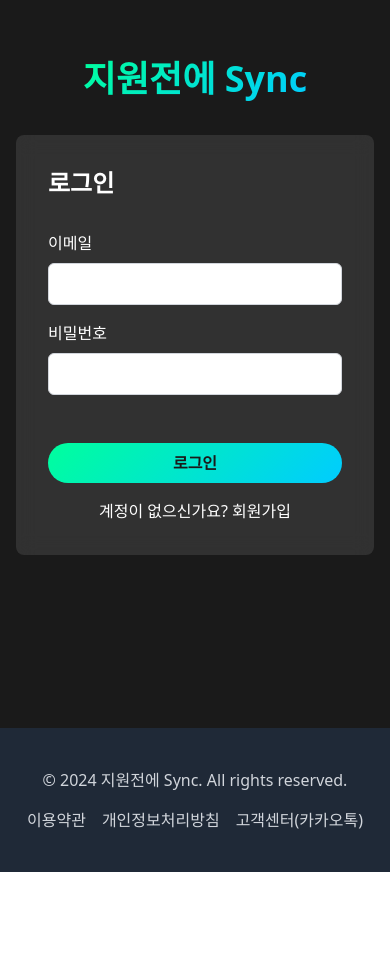
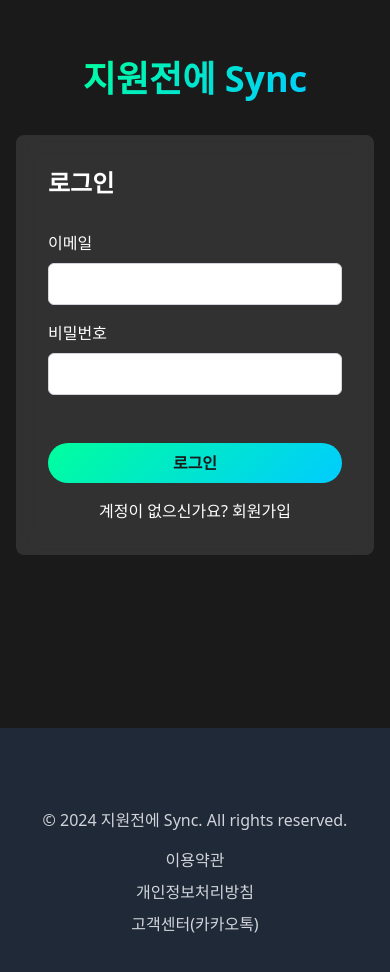
Before and after one commit to team-in10s/jiwon-sync-frontend, a Next.js app: page /app/auth/signin in a window 390 px wide. Shown: the part 116-1088 px from the top of the page. Before the commit the page ends 988 px from the top, so only its background shows below. Built offline with nearby package versions, Linux system fonts and the light colour scheme; no server answers.

Commit message:
feat: app-footer에 회원탈퇴 링크 추가
- 모바일, 태블릿 기기에서만 보이도록

```diff
--- a/app/app/components/app-footer.tsx
+++ b/app/app/components/app-footer.tsx
@@ -1,13 +1,15 @@
+import MobileDeleteAccountLink from './mobile-delete-account-link';
+
 export default function AppFooter() {
   return (
-    <footer className="bg-gray-800 py-10 text-center">
+    <footer className="bg-gray-800 py-20 text-center">
       <div className="container mx-auto px-4">
         <p className="text-gray-300">© 2024 지원전에 Sync. All rights reserved.</p>
-        <div className="mt-4 space-x-4">
+        <div className="mt-4 flex flex-col justify-center sm:flex-row sm:space-x-4">
           <a
             href="https://www.in10s.co/jiwon-sync/terms"
             target="_blank"
-            className="text-gray-300 hover:text-white"
+            className="mb-2 text-gray-300 hover:text-white sm:mb-0"
             rel="noreferrer"
           >
             이용약관
@@ -15,7 +17,7 @@ export default function AppFooter() {
           <a
             href="https://www.in10s.co/jiwon-sync/privacypolicy"
             target="_blank"
-            className="text-gray-300 hover:text-white"
+            className="mb-2 text-gray-300 hover:text-white sm:mb-0"
             rel="noreferrer"
           >
             개인정보처리방침
@@ -23,11 +25,12 @@ export default function AppFooter() {
           <a
             href="http://pf.kakao.com/_xjxkJbG/chat"
             target="_blank"
-            className="text-gray-300 hover:text-white"
+            className="mb-2 text-gray-300 hover:text-white sm:mb-0"
             rel="noreferrer"
           >
             고객센터(카카오톡)
           </a>
+          <MobileDeleteAccountLink />
         </div>
       </div>
     </footer>
--- /dev/null
+++ b/app/app/components/mobile-delete-account-link.tsx
@@ -0,0 +1,26 @@
+'use client';
+
+import { useEffect, useState } from 'react';
+import Link from 'next/link';
+
+export default function MobileDeleteAccountLink() {
+  const [isMobileOrTablet, setIsMobileOrTablet] = useState(false);
+
+  useEffect(() => {
+    const userAgent = navigator.userAgent;
+    const isMobileOrTabletDevice =
+      /android|iphone|ipad|ipod|blackberry|iemobile|opera mini|tablet|kindle|silk/i.test(userAgent);
+
+    setIsMobileOrTablet(isMobileOrTabletDevice);
+  }, []);
+
+  if (!isMobileOrTablet) {
+    return null;
+  }
+
+  return (
+    <Link href="/app/delete-account" className="text-gray-300 hover:text-white">
+      회원 탈퇴
+    </Link>
+  );
+}
```
